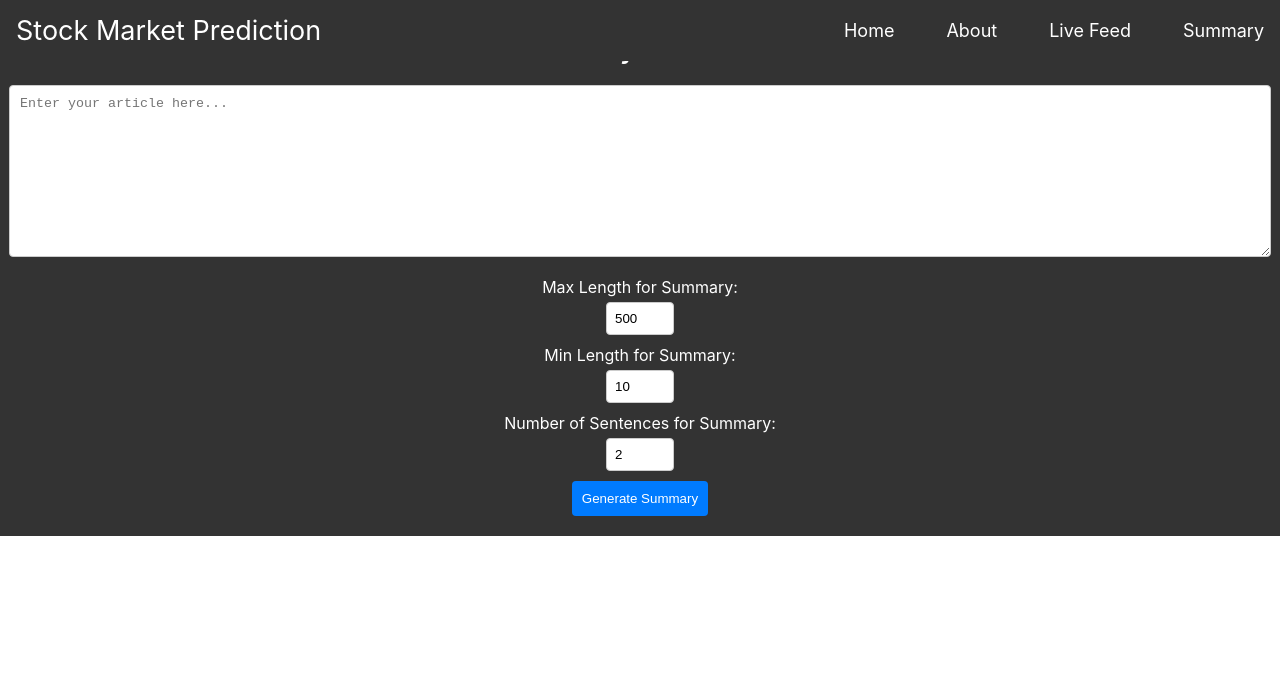
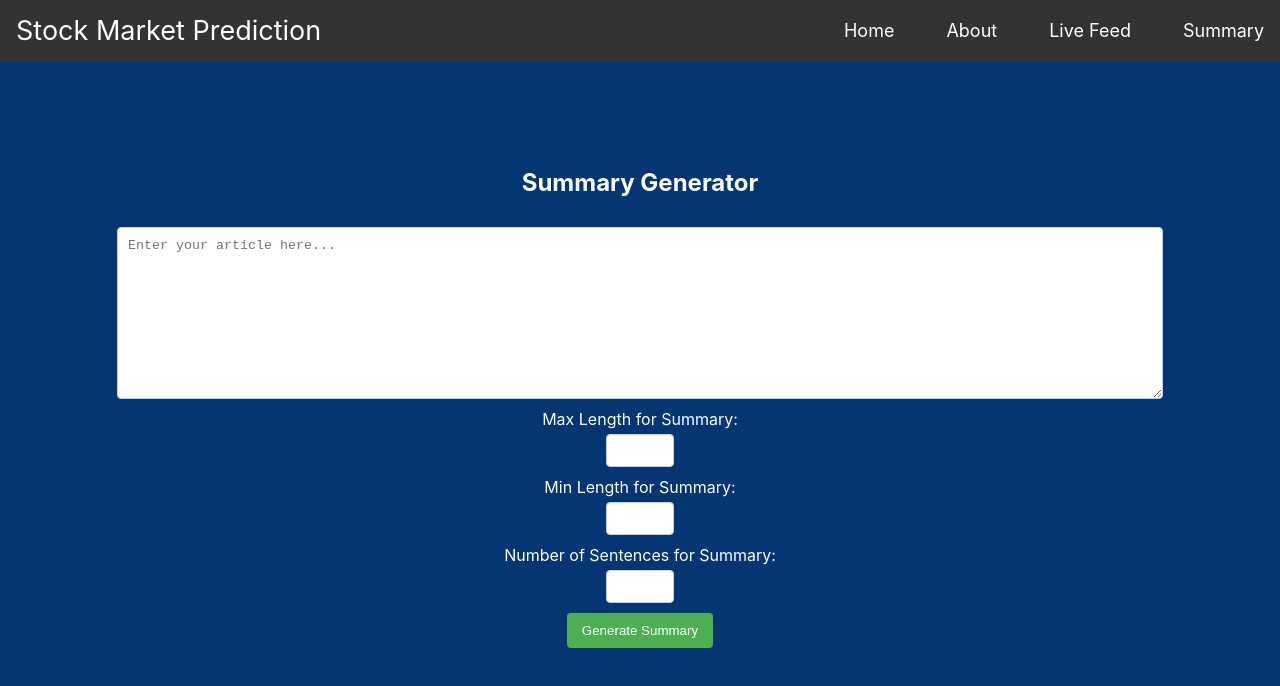
Before and after one commit to maanvi24/Data_Mining_Project, a React (Create React App) app in the folder Website/: page /summary in a window 1280 px wide. Shown: the top 686 px of the page. Built offline with nearby package versions, Linux system fonts and the light colour scheme.

Commit message:
Frontend changes

```diff
--- a/Website/src/Pages/ArticleForm.js
+++ b/Website/src/Pages/ArticleForm.js
@@ -1,3 +1,4 @@
+
 import React, { useState } from 'react';
 import axios from 'axios';
 
@@ -8,6 +9,7 @@ const ArticleForm = ({ onPredictionUpdate }) => {
   const [relevanceScores, setRelevanceScores] = useState(null);
   const [loading, setLoading] = useState(false);
   const [error, setError] = useState(null);
+  const [likelihoodStatement, setLikelihoodStatement] = useState(null);
 
   const selectedTopics = [
     'Blockchain',
@@ -24,15 +26,6 @@ const ArticleForm = ({ onPredictionUpdate }) => {
     'Technology',
   ];
 
-  const getPredictionStatement = () => {
-    if (prediction === 'up') {
-      return 'There is a positive outlook for this stock.';
-    } else if (prediction === 'down') {
-      return 'There is a negative outlook for this stock';
-    }
-    return '';
-  };
-
   const handlePrediction = async () => {
     try {
       setLoading(true);
@@ -43,6 +36,8 @@ const ArticleForm = ({ onPredictionUpdate }) => {
       });
 
       const newPrediction = response.data.prediction;
+      const likelihood = response.data.likelihood;
+
       setPrediction(newPrediction);
       onPredictionUpdate && onPredictionUpdate(newPrediction);
 
@@ -66,9 +61,15 @@ const ArticleForm = ({ onPredictionUpdate }) => {
       const newRelevanceScores = {};
       relevanceResponses.forEach((response, index) => {
         const topic = selectedTopics[index];
-        newRelevanceScores[topic] = response.data.prediction; // Check if the structure matches the expected data
+        newRelevanceScores[topic] = response.data.prediction;
       });
       setRelevanceScores(newRelevanceScores);
+
+      // Display likelihood information
+      const likelihoodStatement = `There is a ${likelihood.toFixed(2)}% likelihood this stock will go ${
+        newPrediction === 'up' ? 'up' : 'down'
+      } tomorrow.`;
+      setLikelihoodStatement(likelihoodStatement);
     } catch (error) {
       console.error('Error:', error);
       setError('An error occurred while making the prediction.');
@@ -94,7 +95,7 @@ const ArticleForm = ({ onPredictionUpdate }) => {
         {prediction && (
           <div>
             <p style={styles.predictionResult}>Prediction: {prediction}</p>
-            <p style={styles.predictionStatement}>{getPredictionStatement()}</p>
+            {likelihoodStatement && <p style={styles.predictionStatement}>{likelihoodStatement}</p>}
           </div>
         )}
         {sentiment && <p style={styles.sentimentScore}>Sentiment Score: {sentiment}</p>}
@@ -110,6 +111,8 @@ const ArticleForm = ({ onPredictionUpdate }) => {
     </div>
   );
 };
+
+
 
 
 
--- a/Website/src/Pages/Summary.js
+++ b/Website/src/Pages/Summary.js
@@ -1,15 +1,20 @@
+
+
 import React, { useState } from 'react';
 
 const Summary = () => {
   const [article, setArticle] = useState('');
-  const [maxLength, setMaxLength] = useState(500); // Default max length
-  const [minLength, setMinLength] = useState(10); // Default min length
-  const [numSentences, setNumSentences] = useState(2); // Default number of sentences
+  const [maxLength, setMaxLength] = useState('');
+  const [minLength, setMinLength] = useState('');
+  const [numSentences, setNumSentences] = useState('');
   const [generatedSummary, setGeneratedSummary] = useState('');
   const [error, setError] = useState(null);
+  const [loading, setLoading] = useState(false);
 
   const handleGenerateSummary = async () => {
     try {
+      setLoading(true);
+
       const response = await fetch('http://127.0.0.1:5000/generate_summary', {
         method: 'POST',
         headers: {
@@ -17,9 +22,9 @@ const Summary = () => {
         },
         body: JSON.stringify({
           summary: article,
-          max_length: maxLength,
-          min_length: minLength,
-          num_sentences: numSentences,
+          max_length: parseInt(maxLength), // Parse as integer
+          min_length: parseInt(minLength), // Parse as integer
+          num_sentences: parseInt(numSentences), // Parse as integer
         }),
       });
 
@@ -28,12 +33,19 @@ const Summary = () => {
       }
 
       const data = await response.json();
+
+      if (!data.generated_summary) {
+        setError('No summary generated. Please check your input.');
+      } else {
         setGeneratedSummary(data.generated_summary);
-      setError(null); // Reset any previous errors
+        setError(null);
+      }
     } catch (error) {
       console.error('Error generating summary:', error);
-      setGeneratedSummary(''); // Reset the summary on error
-      setError('Error generating summary. Please try again.'); // Set an error message
+      setGeneratedSummary('');
+      setError('Error generating summary. Please try again.');
+    } finally {
+      setLoading(false);
     }
   };
 
@@ -42,26 +54,28 @@ const Summary = () => {
       display: 'flex',
       flexDirection: 'column',
       alignItems: 'center',
-      padding: '20px',
-      backgroundColor: '#333',
+      justifyContent: 'center',
+      minHeight: '100vh',
+      backgroundColor: '#033673',
       color: '#fff',
     },
     header: {
       fontSize: '24px',
       marginBottom: '20px',
+      color: '#fff',
     },
     textarea: {
-      width: '100%',
+      width: '80%',
       height: '150px',
       padding: '10px',
-      marginBottom: '20px',
+      margin: '10px 0',
       border: '1px solid #ccc',
       borderRadius: '4px',
-      resize: 'vertical',
     },
     label: {
       fontSize: '16px',
       marginBottom: '5px',
+      color: '#fff',
     },
     input: {
       width: '50px',
@@ -71,16 +85,32 @@ const Summary = () => {
       borderRadius: '4px',
     },
     button: {
-      padding: '10px',
-      backgroundColor: '#007bff',
+      backgroundColor: '#4caf50',
       color: '#fff',
+      padding: '10px 15px',
       border: 'none',
       borderRadius: '4px',
       cursor: 'pointer',
     },
     summaryContainer: {
-      marginTop: '20px',
-      textAlign: 'left', // Adjusted for better readability
+      marginTop: '10px',
+      padding: '10px',
+      fontWeight: 'bold',
+      color: '#fff',
+    },
+    loadingOverlay: {
+      position: 'absolute',
+      top: 0,
+      left: 0,
+      width: '100%',
+      height: '100%',
+      display: 'flex',
+      flexDirection: 'column',
+      alignItems: 'center',
+      justifyContent: 'center',
+      backgroundColor: 'rgba(0, 0, 0, 0.5)',
+      zIndex: 1,
+      color: '#fff',
     },
     error: {
       color: 'red',
@@ -121,7 +151,15 @@ const Summary = () => {
       <button style={styles.button} onClick={handleGenerateSummary}>
         Generate Summary
       </button>
+
+      {loading && (
+        <div style={styles.loadingOverlay}>
+          <p>Loading...</p>
+        </div>
+      )}
+
       {error && <p style={styles.error}>{error}</p>}
+
       {generatedSummary && (
         <div style={styles.summaryContainer}>
           <h2>Generated Summary:</h2>
```
Lines whose indentation alone changed are shown as unchanged.
